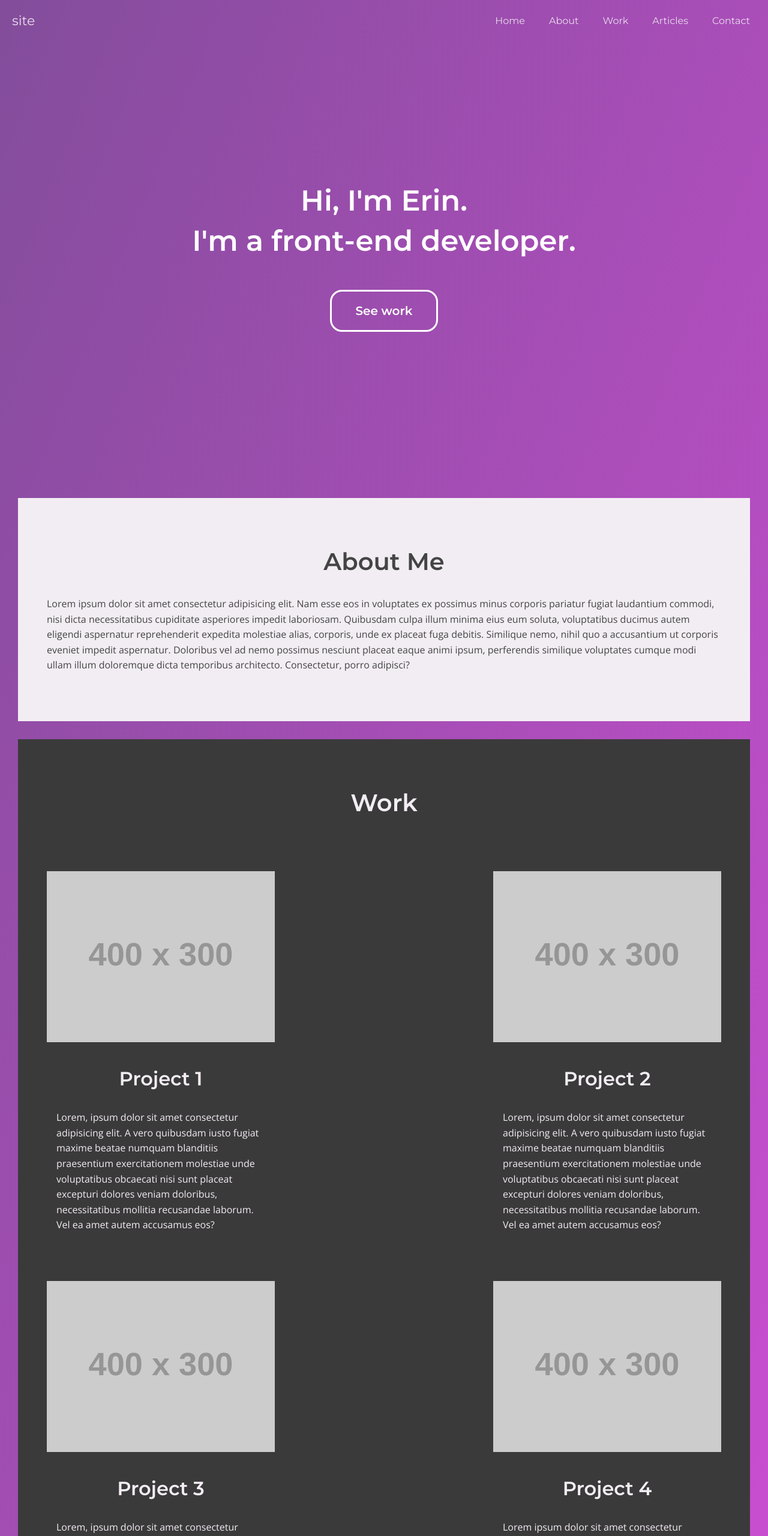
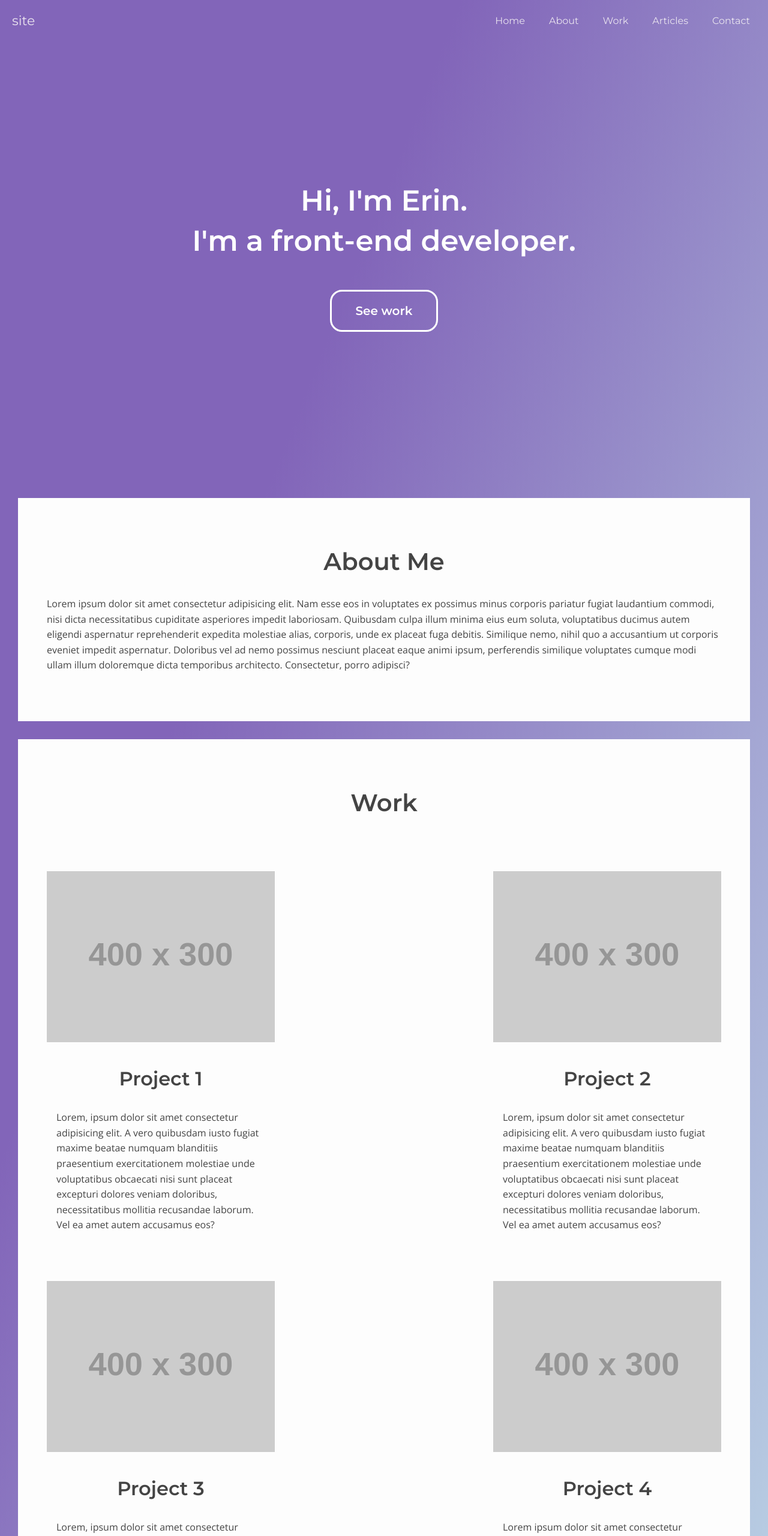
Before and after one commit to erinfm/my-site, a website: page index.html in a window 1280 px wide. Shown: the top 2560 px of the page at 60% size. Drawn offline with nearby package versions, Linux system fonts and the light colour scheme; placeholder pictures from the web are drawn by us.

Commit message:
lightened colours

```diff
--- a/styles.css
+++ b/styles.css
@@ -27,7 +27,7 @@ time, mark, audio, video {
 body {
   font-family: Montserrat, sans-serif;
   line-height: 1.6;
-  background-image: linear-gradient(to bottom right, #834d9b, #d04ed6);
+  background-image: linear-gradient(to bottom right, rgb(130, 101, 185) 30%, rgb(192, 221, 233));
 
 }
 
@@ -64,7 +64,6 @@ h2 {
 }
 
 h3 {
-  color: #f2edf3;
   font-family: Montserrat, sans-serif;
   font-weight:600;
   font-size: 1.5rem;
@@ -91,7 +90,7 @@ p {
   /* background-image: linear-gradient(#834d9b, #d04ed6) ; */
   overflow:auto;
   display: none;
-  border-bottom: 3px solid rgba(242, 237, 243, 0.9);
+  border-bottom: 3px solid rgba(244, 240, 244, 0.9);
 }
 
 .nav-menu {
@@ -102,7 +101,7 @@ p {
 
 .nav-links,
 .logo {
-  color: rgba(242, 237, 243, 0.9);
+  color: rgba(244, 240, 244, 0.9);
   text-decoration: none;
   white-space: nowrap;
 }
@@ -124,7 +123,7 @@ p {
   top: 10px;
   right: 20px;
   cursor: pointer;
-  color: rgba(242, 237, 243, 0.9);
+  color: rgba(244, 240, 244, 0.9);
   font-size: 24px;
 }
 
@@ -173,22 +172,22 @@ section {
   margin: 10px;
 }
 
-#about-section {
-  background: #f2edf3;
+#about-section, #work-section {
+  background: #fdfdfd;
 }
 
-#about-section h2, #about-section p {
+#about-section h2, #about-section p, #work-section h2, #work-section h3, #work-section p {
   color: #444;
 }
 
-#work-section {
+/* #work-section {
   background: #3b3a3b;
 
 }
 
 #work-section h2, #work-section p {
-  color: #f2edf3;
-}
+  color: #f4f0f4;
+} */
 
 .work-items {
   display: flex;
@@ -214,7 +213,7 @@ section {
 }
 
 #contact-section {
-  background: #f2edf3;
+  background: #fdfdfd;
 }
 
 #contact-section h2, #contact-section p {
```
